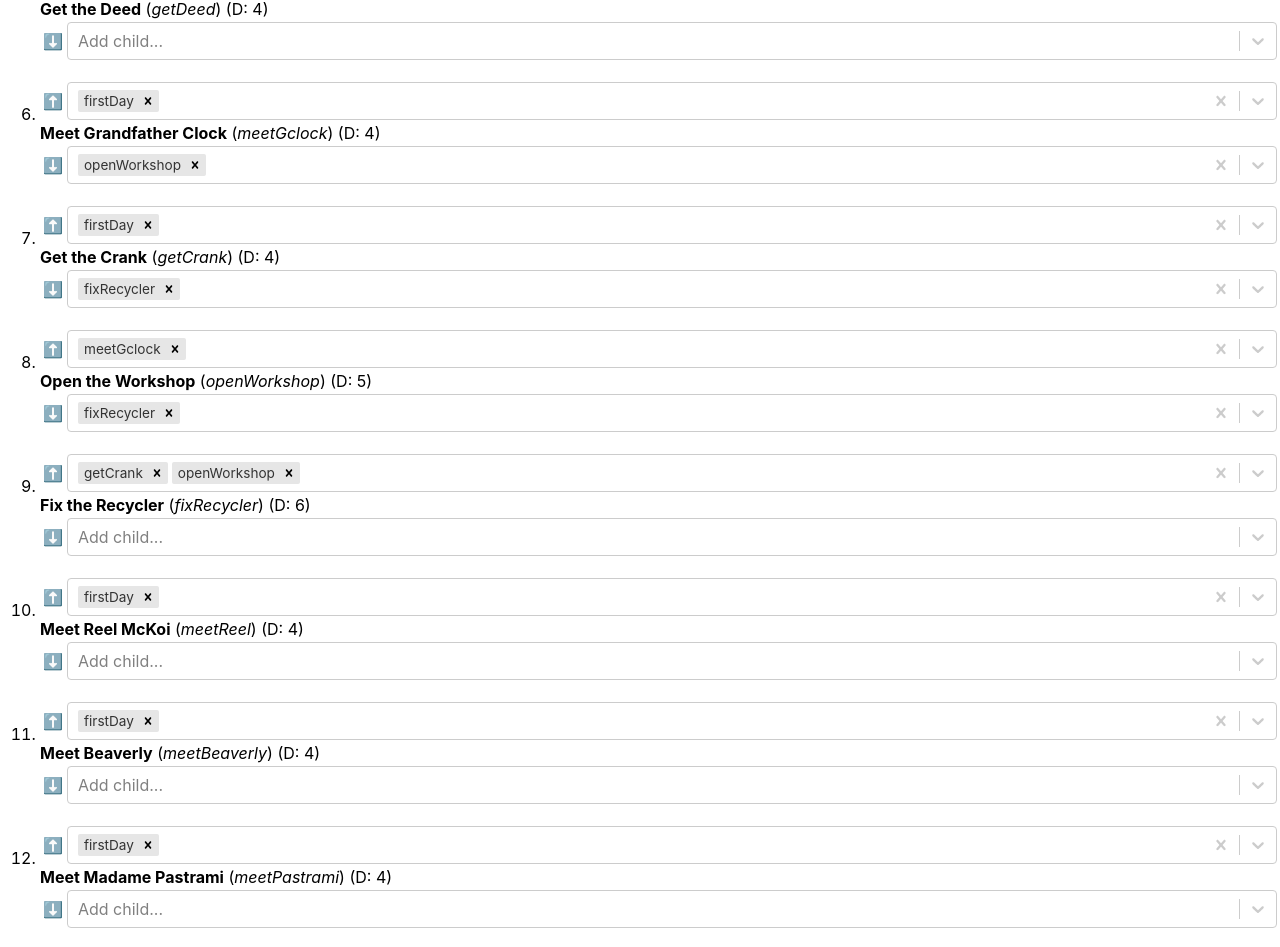
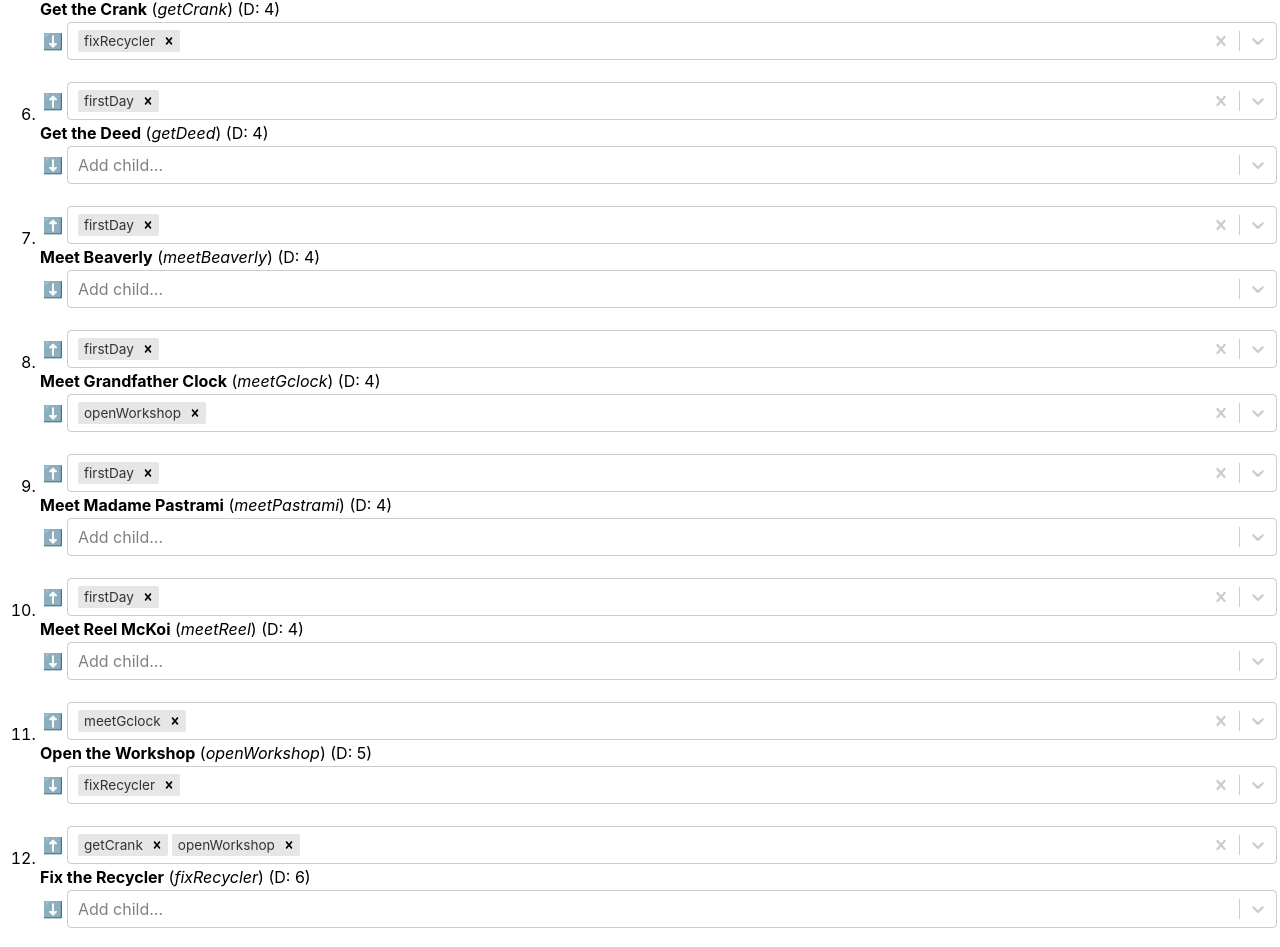
Before and after one commit to luvcraft/flowmeo, a React (Create React App) app: page / in a window 1280 px wide. Shown: the part 513-1460 px from the top of the page. Built offline with nearby package versions, Linux system fonts and the light colour scheme.

Commit message:
sorting items by id and depth

```diff
--- a/src/App.js
+++ b/src/App.js
@@ -4,21 +4,9 @@ import './App.css';
 import {flowData} from './data';
 
 var optionArray = [];
-var mutableData;
 
 function Item(props) {
-  var childArray = [];
   const i=props.data;
-  flowData.forEach((data) => {
-    if(data.parents && data.parents.includes(i.id)){
-      childArray.push(data.id);
-    }
-  });
-
-  /*
-  const parents = i.parents ? i.parents.sort().join(" ") : null;
-  const children = (childArray && childArray.length > 0) ? childArray.sort().join(" ") : null;
-  */
 
   const parentOptions = i.parents ?
                           i.parents.sort().map((data) => {return {value:data,label:data}}) : [];
@@ -28,7 +16,7 @@ function Item(props) {
   var parentSection = (
     <table border="0"><tbody><tr>
       <td>
-      <span role="img" aria-label="parents">⬆️</span> {/*parents*/}
+      <span role="img" aria-label="parents">⬆️</span>
       </td>
       <td width="100%">
       <Select
@@ -52,7 +40,7 @@ function Item(props) {
       <b>{i.description}</b> (<i>{i.id}</i>) (D: {i.depth})<br/>
       <table border="0"><tbody><tr>
         <td>
-        <span role="img" aria-label="children">⬇️</span> {/*children*/}
+        <span role="img" aria-label="children">⬇️</span>
         </td>
         <td width="100%">
         <Select
@@ -70,7 +58,7 @@ function Item(props) {
 
 class AllItems extends React.Component {
   render() {
-    const items = mutableData.map((data, key) => {
+    const items = flowData.map((data, key) => {
       return(
         <li key={key}>
           <Item
@@ -86,8 +74,9 @@ class AllItems extends React.Component {
   }
 }
 
-function setChildren(i) {
-  mutableData.forEach((data) => {
+function setChildrenAndDepth(i) {
+  i.children = [];
+  flowData.forEach((data) => {
     if(data.parents && data.parents.includes(i.id)) {
       i.children.push(data.id);
       if(i.depth != null) {
@@ -100,16 +89,16 @@ function setChildren(i) {
 }
 
 function App() {
-  mutableData = flowData.slice();
-  const startItem = mutableData.find(i => i.id === 'start');
+  const startItem = flowData.find(i => i.id === 'start');
   startItem.depth = 0;
 
   optionArray = [];
-  mutableData.forEach((data) => {
+  flowData.forEach((data) => {
     optionArray.push({value:data.id,label:data.id});
-    data.children = [];
-    setChildren(data);
+    setChildrenAndDepth(data);
   });
+
+  flowData.sort((a,b) => a.id > b.id ? 1 : -1).sort((a,b) => a.depth - b.depth);
 
   return (
     <div className="App">
```
